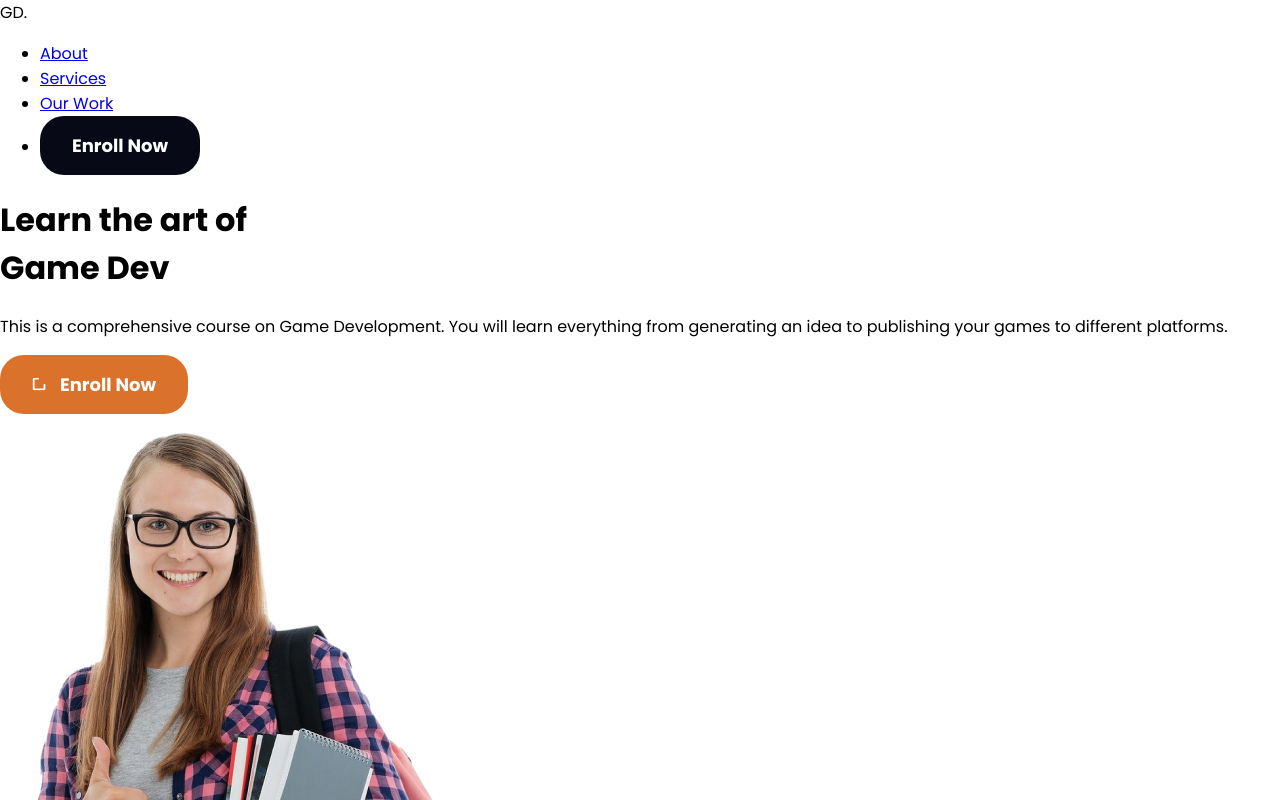
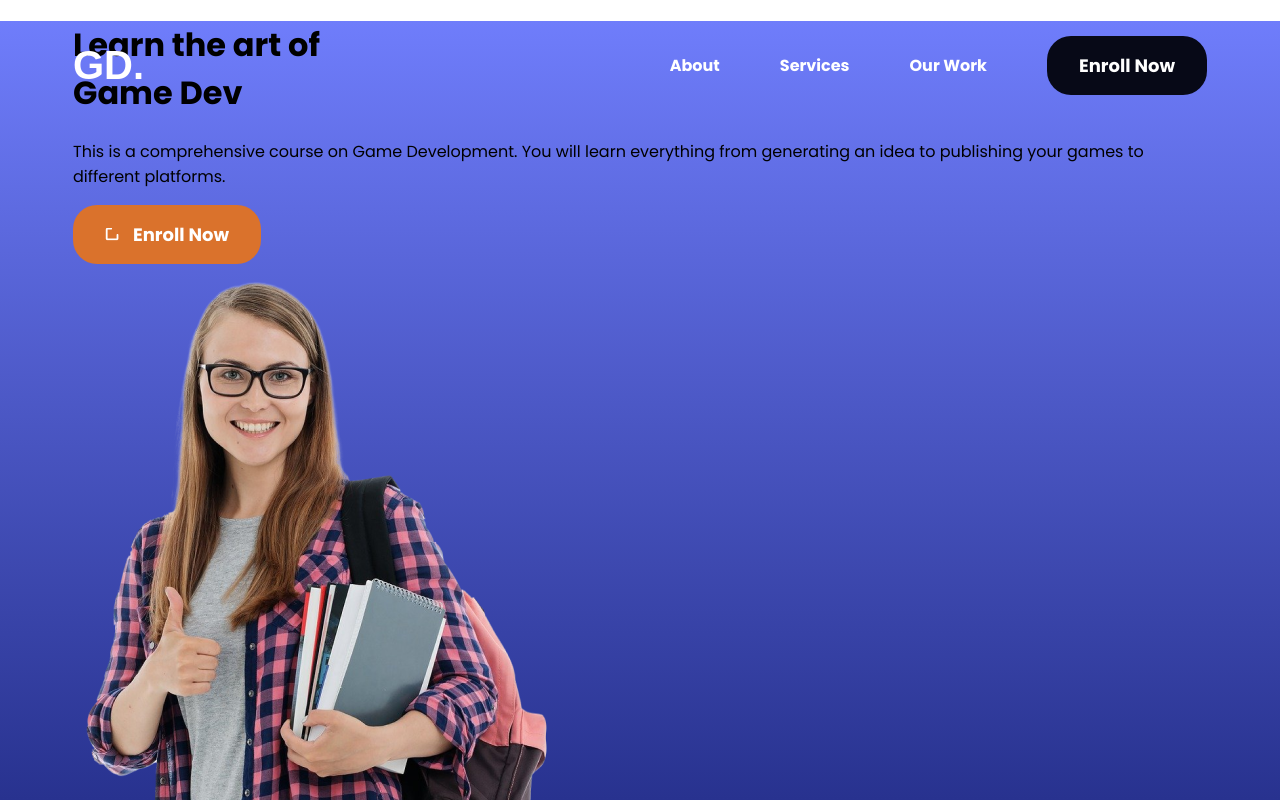
Before and after one commit to Samiha-Seddik/figma-to-html-css, a plain HTML site: page index.html in a window 1280 px wide. Shown: the top 800 px of the page. Drawn offline with Linux system fonts and the light colour scheme.

Commit message:
add nav style

```diff
--- a/index.html
+++ b/index.html
@@ -11,7 +11,7 @@
 </head>
 <body>
     <header>
-        <div class="">
+        <div class="wrapper">
             <!-- start navigation menu  -->
             <nav>
                 <div class="logo">GD.</div>
--- a/style.css
+++ b/style.css
@@ -25,6 +25,7 @@ body{
     text-decoration: none;
     position: relative;
 }
+/* buttons */
 .btn.dark{
 background: var(--dark-color);
 }
@@ -33,11 +34,52 @@ background: var(--orange-color);
 }
 .btn.enroll-icon::before{
     content:url("images/Vector.svg") ;
-    position: absolute;
     top: 50%;
     left: 32px;
     transform: translateY(-50%);
+    position: absolute;
 }
 .btn.enroll-icon{
     padding-left: 60px;
 }
+/* wrapper */
+.wrapper{
+    max-width: 1134px;
+    margin: 0 auto;
+
+}
+header{
+    background: linear-gradient(180deg,#6F7DFB 0%,#26308c 100%);
+    height: 100vh;
+    width: 100%;
+}
+nav{
+display: flex;
+justify-content: space-between;
+align-items: center;
+position: fixed;
+width: 1134px;
+top: 36px;
+}
+.logo{
+    font-size: 40px;
+    font-family: "Raleway",sans-serif;
+    font-weight: 900;
+    font-size: 40px;
+    color: #fff;
+}
+nav ul{
+    display: flex;
+    align-items: center;
+    gap: 60px;
+    list-style: none;
+    margin: 0px;
+}
+nav ul li a{
+    font-family: "poppins";
+    font-style: normal;
+    font-weight: bold;
+    font-size: 16px;
+    color:#fff;
+    text-decoration: none;
+}
```
